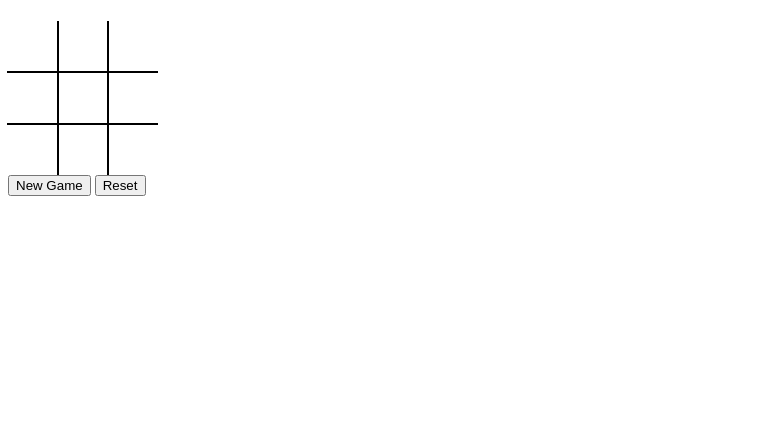
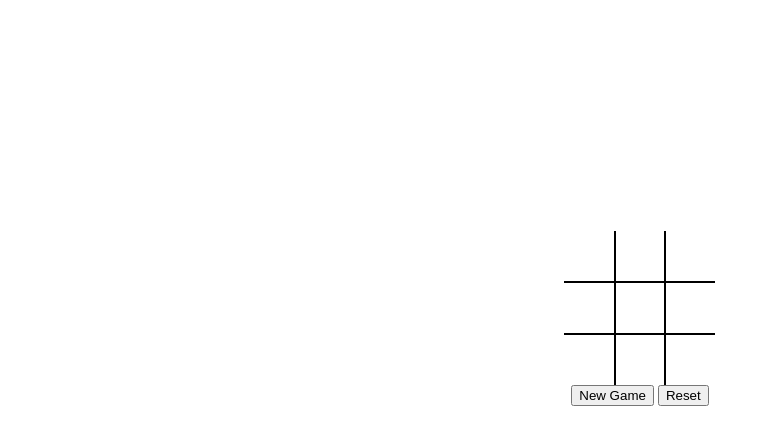
Before and after one commit to gband85/tictactoe, a plain HTML site: page index.html in a window 1280 px wide. Shown: the whole page, without its empty margins (0-771 px from the left). Drawn offline with Linux system fonts and the light colour scheme.

Commit message:
set cell to flex container

```diff
--- a/style.css
+++ b/style.css
@@ -7,6 +7,9 @@
 .cell {
     height: 50px;
     width: 50px;
+    display: flex;
+    align-items: center;
+    justify-content: center;
 }
 .one, .two, .four, .five {
     border-bottom: 2px solid black;
@@ -31,3 +34,13 @@
 .nine {
 
 }
+.container {
+    display: flex;
+    flex-direction: column;
+    align-items: center;
+    justify-content: center;
+    height: 600px;
+}
+.mark {
+
+}
```
